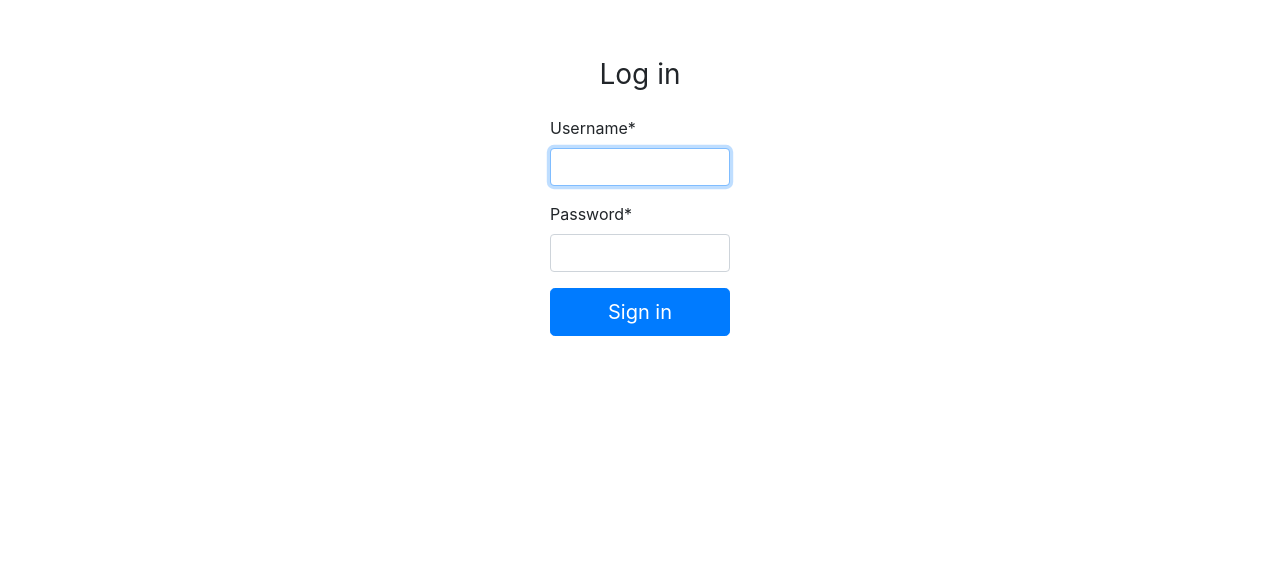
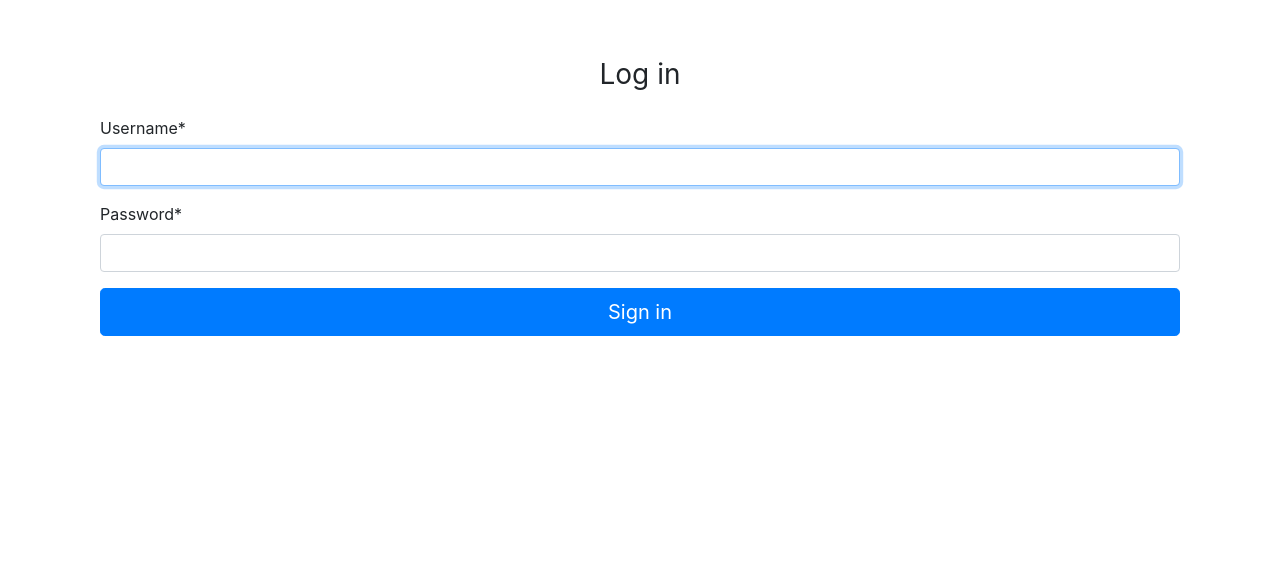
Before and after one commit to clement-danso/RHDSMS, a Django app: a page that uses users/templates/users/login.html in a window 1280 px wide. Shown: the part 80-656 px from the top of the page. Run offline with Django 3.2, Linux system fonts and the light colour scheme; some libraries are stand-ins or nearby versions.

Commit message:
Changes to be committed:

```diff
--- a/smsapp/templates/smsapp/base.html
+++ b/smsapp/templates/smsapp/base.html
@@ -99,7 +99,7 @@
 <footer class="footer">
       <div class="container">
         <span class="text-muted">
-			 <a href="https://quodasystems.com">Designed by Quoda Systems &copy; 2021</a>
+			 <a href="https://quodasystems.com" target="_blank">Designed by Quoda Systems &copy; 2021</a>
 	    </span>
       </div>
 </footer>
--- a/smsapp/templates/smsapp/dashboard.html
+++ b/smsapp/templates/smsapp/dashboard.html
@@ -5,8 +5,8 @@
 {% block title %} <title>Dashboard</title> {% endblock %}
 
 {% block content %}
-<br><br><br>
 
+<br>
 <div class="row">
 
 	<div class="col">
--- a/users/templates/users/login.html
+++ b/users/templates/users/login.html
@@ -11,7 +11,7 @@
 {% block content %}
 <style>
 .myform {
-  margin: 30px 550px;
+  margin: 30px 100px;
 }
 </style>
 
```
